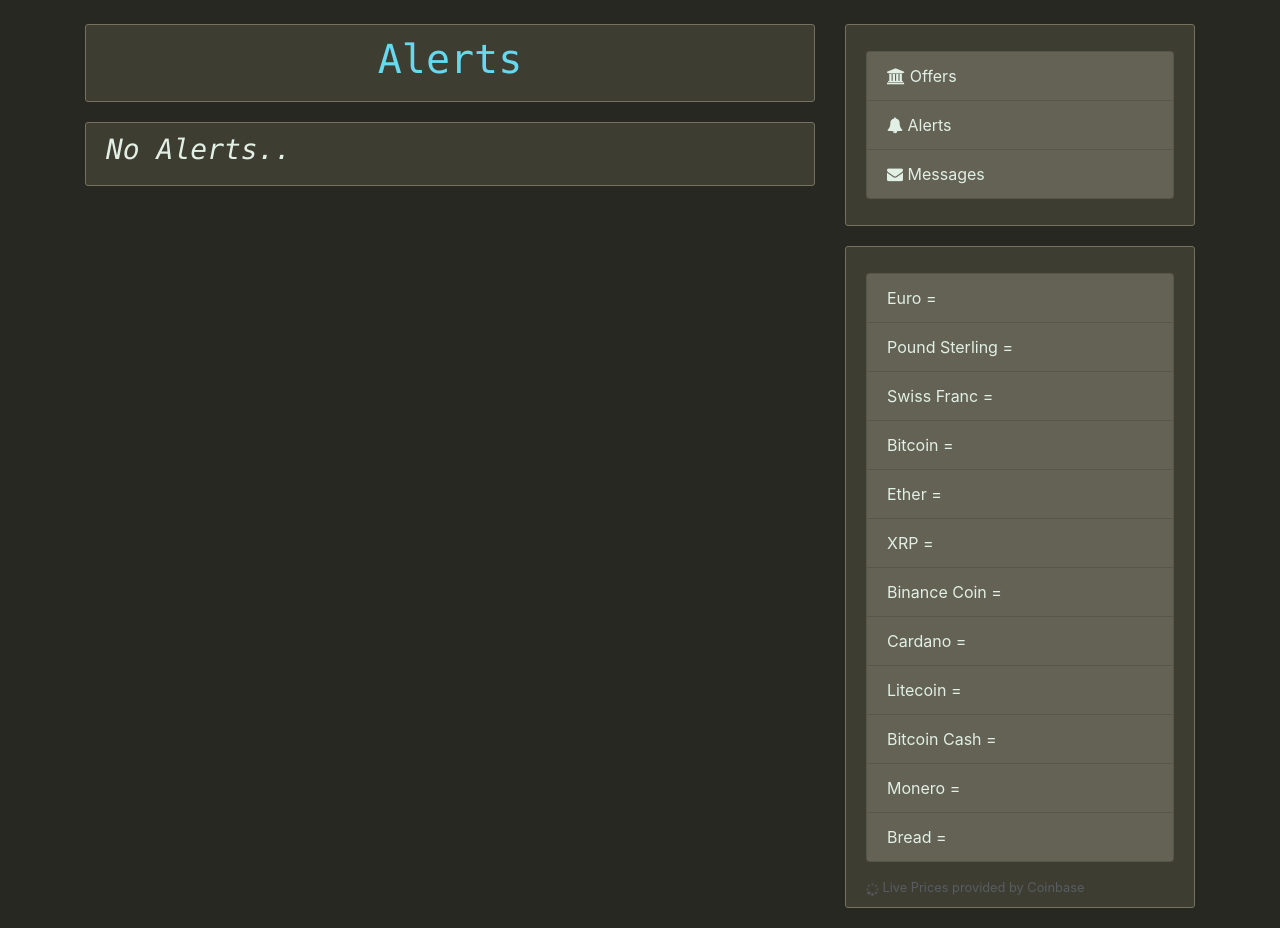
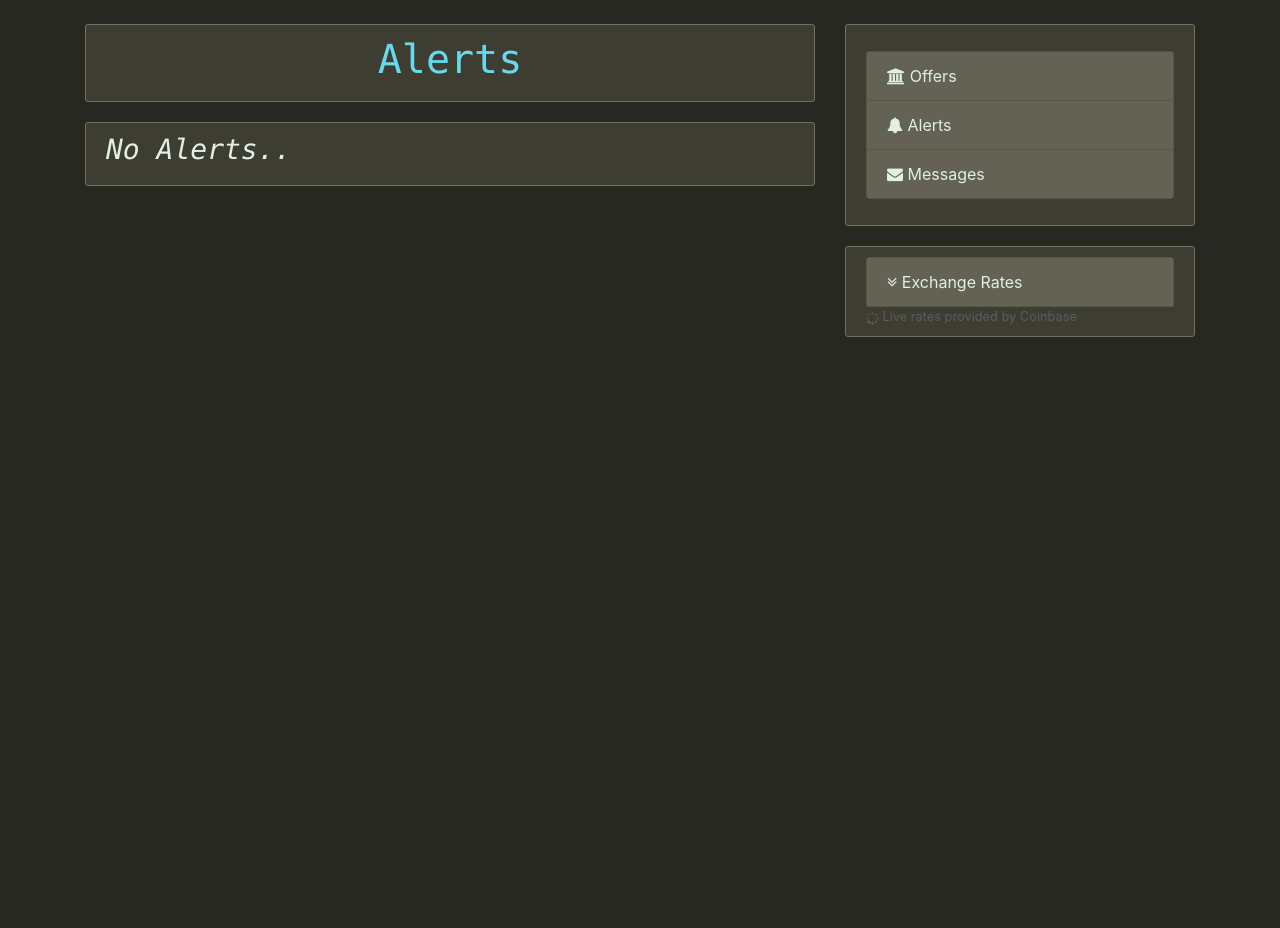
Before and after one commit to Va1a/crytter, a Flask app: page /alerts in a window 1280 px wide. Shown: the part 56-984 px from the top of the page. After the commit the page ends 393 px from the top, so only its background shows below. Run offline with Flask 2, Linux system fonts and the light colour scheme; the visitor is signed in with stand-in values (Sample User, id 1); data comes from the database, SQL or seed files in the repository; data that the repository does not hold is empty; some libraries are stand-ins or nearby versions.

Commit message:
Live rates updated

```diff
--- a/crytter/static/main.css
+++ b/crytter/static/main.css
@@ -7,7 +7,7 @@ body {
 
 h1, h2, h3, h4, h5, h6 {
   color: #e1efe4;
-  font-family: Consolas;
+  font-family: menlo, consolas, monospace;
 
 }
 
@@ -42,7 +42,7 @@ a:hover:not(.btn):not(.nav-link):not(.navbar-brand) {
 
 legend {
   color: #a6e22e;
-  font-family: Consolas;
+  font-family: menlo, consolas, monospace;
 }
 
 textarea, select, input[type=text] {
@@ -60,6 +60,11 @@ samp {
   padding-right: 0.25em;
   speak: digits;
   word-break: break-word;
+}
+
+samp.dark-bg {
+  background-color: #3e3d32;
+  border: 2px solid #3e3d32;
 }
 
 .list-group-item-light {
@@ -80,14 +85,14 @@ samp {
 }
 
 .btn {
-  font-family: Consolas;
+  font-family: menlo, consolas, monospace;
 }
 
 .close {
   color: #ffffff!important;
 }
 .modal-content {
-  font-family: Consolas;
+  font-family: menlo, consolas, monospace;
   background-color: #3e3d32!important;
 }
 
@@ -102,7 +107,7 @@ samp {
 
 .bg-steel {
   background-color: #636255;
-  font-family: Consolas;
+  font-family: menlo, consolas, monospace;
 }
 
 .mr-2{
@@ -250,7 +255,7 @@ a.pink-hi:hover {
 }
 
 .article-metadata {
-  font-family: Consolas;
+  font-family: menlo, consolas, monospace;
   padding-bottom: 1px;
   margin-bottom: 4px;
   border-bottom: 1px solid #636255
@@ -276,7 +281,7 @@ a.pink-hi:hover {
 
 .account-metadata {
  color: #e6db74!important;
- font-family: Consolas;
+ font-family: menlo, consolas, monospace;
 }
 
 .account-heading {
--- a/crytter/static/utils.js
+++ b/crytter/static/utils.js
@@ -26,7 +26,7 @@ async function dealValue(hasC, wantsC){
   const usdOfHas = await CBrate(hasC, "USD");
   const usdOfWants = await CBrate(wantsC, "USD");
 
-  return Math.round((usdOfHas / usdOfWants) * 1000 + Number.EPSILON ) / 1000;
+  return Math.round((usdOfHas / usdOfWants) * 100 + Number.EPSILON ) / 100;
 }
 
 async function CBrate(ofCurr, toCurr){
@@ -35,3 +35,26 @@ async function CBrate(ofCurr, toCurr){
   console.log(rates.data.rates[toCurr]);
   return rates.data.rates[toCurr];
 }
+
+function setCookie(cname, cvalue, exdays) {
+  var d = new Date();
+  d.setTime(d.getTime() + (exdays*24*60*60*1000));
+  var expires = "expires="+ d.toUTCString();
+  document.cookie = cname + "=" + cvalue + ";" + expires + ";path=/";
+}
+
+function getCookie(cname) {
+  var name = cname + "=";
+  var decodedCookie = decodeURIComponent(document.cookie);
+  var ca = decodedCookie.split(';');
+  for(var i = 0; i <ca.length; i++) {
+    var c = ca[i];
+    while (c.charAt(0) == ' ') {
+      c = c.substring(1);
+    }
+    if (c.indexOf(name) == 0) {
+      return c.substring(name.length, c.length);
+    }
+  }
+  return "";
+}
--- a/crytter/templates/layout.html
+++ b/crytter/templates/layout.html
@@ -23,6 +23,8 @@
 if ( window.history.replaceState ) {
   window.history.replaceState( null, null, window.location.href );
 }
+if(getCookie('currencyDropdown') == ""){setCookie('currencyDropdown', false, 3650);}
+var currencyDropped = getCookie('currencyDropdown');
 </script>
 <body>
 	<header class="site-header">
@@ -91,22 +93,23 @@ if ( window.history.replaceState ) {
 	      </div>
 		      <div class="row-md-4">
 			      <div class="content-section">
-			        <p class='text-muted'>
 			          <ul class="list-group">
-			          	<li class="list-group-item list-group-item-light">Euro = <span id="EUR-price"></span></li>
-			          	<li class="list-group-item list-group-item-light">Pound Sterling = <span id="GBP-price"></span></li>
-			          	<li class="list-group-item list-group-item-light">Swiss Franc = <span id="CHF-price"></span></li>
-			            <li class="list-group-item list-group-item-light">Bitcoin = <span id="BTC-price"></span></li>
-			            <li class="list-group-item list-group-item-light">Ether = <span id="ETH-price"></span></li>
-			            <li class="list-group-item list-group-item-light">XRP = <span id="XRP-price"></span></li>
-			          	<li class="list-group-item list-group-item-light">Binance Coin = <span id="BNB-price"></span></li>
-			          	<li class="list-group-item list-group-item-light">Cardano = <span id="ADA-price"></span></li>
-			          	<li class="list-group-item list-group-item-light">Litecoin = <span id="LTC-price"></span></li>
-			          	<li class="list-group-item list-group-item-light">Bitcoin Cash = <span id="BCH-price"></span></li>
-			            <li class="list-group-item list-group-item-light">Monero = <span id="XMR-price"></span></li>
-			            <li class="list-group-item list-group-item-light">Bread = <span id="BRD-price"></span></li>
+			          	<li class="list-group-item list-group-item-light"><a data-toggle="collapse" href="#currencyList" role="button" aria-expanded="false" aria-controls="currencyList" onclick="e = document.getElementById('down-arrow'); if(getCookie('currencyDropdown') == 'true'){e.classList.remove('fa-angle-double-up'); e.classList.add('fa-angle-double-down'); setCookie('currencyDropdown', false, 3650);}else{e.classList.remove('fa-angle-double-down'); e.classList.add('fa-angle-double-up'); setCookie('currencyDropdown', true, 3650);}"><span id="down-arrow" class="fa fa-angle-double-down"></span> Exchange Rates</a></li>
+			          	<div class="collapse" id="currencyList">
+			          	<li class="list-group-item list-group-item-light">Euro = <samp class="dark-bg" id="EUR-price"></samp></li>
+			          	<li class="list-group-item list-group-item-light">Pound Sterling = <samp class="dark-bg" id="GBP-price"></samp></li>
+			          	<li class="list-group-item list-group-item-light">Swiss Franc = <samp class="dark-bg" id="CHF-price"></samp></li>
+			            <li class="list-group-item list-group-item-light">Bitcoin = <samp class="dark-bg" id="BTC-price"></samp></li>
+			            <li class="list-group-item list-group-item-light">Ether = <samp class="dark-bg" id="ETH-price"></samp></li>
+			            <li class="list-group-item list-group-item-light">XRP = <samp class="dark-bg" id="XRP-price"></samp></li>
+			          	<li class="list-group-item list-group-item-light">Binance Coin = <samp class="dark-bg" id="BNB-price"></samp></li>
+			          	<li class="list-group-item list-group-item-light">Cardano = <samp class="dark-bg" id="ADA-price"></samp></li>
+			          	<li class="list-group-item list-group-item-light">Litecoin = <samp class="dark-bg" id="LTC-price"></samp></li>
+			          	<li class="list-group-item list-group-item-light">Bitcoin Cash = <samp class="dark-bg" id="BCH-price"></samp></li>
+			            <li class="list-group-item list-group-item-light">Monero = <samp class="dark-bg" id="XMR-price"></samp></li>
+			            <li class="list-group-item list-group-item-light">Bread = <samp class="dark-bg" id="BRD-price"></samp></li>
+			        	</div>
 			          </ul>
-			        </p>
 					<script type="text/javascript">
 						(function updatePrices(){
 							getPrice('BTC', document.getElementById('BTC-price'))
@@ -124,11 +127,12 @@ if ( window.history.replaceState ) {
 							setTimeout(updatePrices, 30000);
 						})();
 					</script>
-					<small style="color: #585d61; display: block;"><span class="fa fa-spinner fa-pulse"></span> Live Prices provided by Coinbase</small>
+					<small style="color: #585d61; display: block;"><span class="fa fa-spinner fa-pulse"></span> Live rates provided by Coinbase</small>
 		     	 </div>
 		    </div>
 	    </div>
 	  </div>
+	<script type="text/javascript">if(currencyDropped == 'true'){document.getElementById('currencyList').classList.add('show'); e = document.getElementById('down-arrow'); e.classList.remove('fa-angle-double-down'); e.classList.add('fa-angle-double-up')}</script>
 	</main>
 
     <script src="https://cdn.jsdelivr.net/npm/popper.js@1.16.0/dist/umd/popper.min.js" integrity="sha384-Q6E9RHvbIyZFJoft+2mJbHaEWldlvI9IOYy5n3zV9zzTtmI3UksdQRVvoxMfooAo" crossorigin="anonymous"></script>
```
